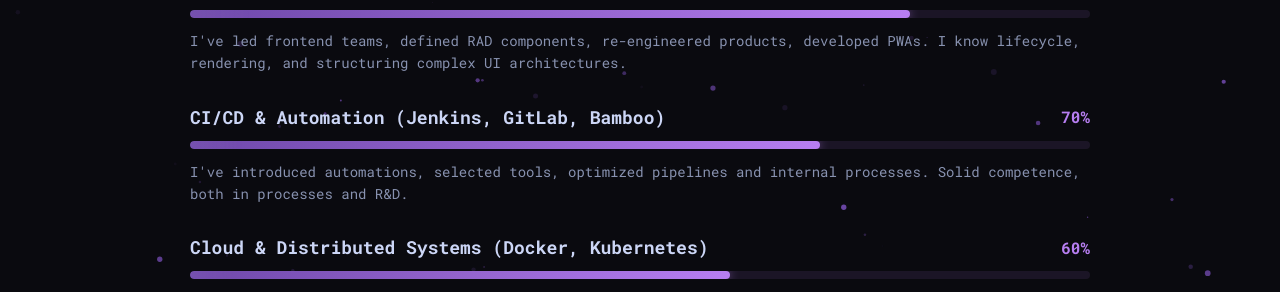
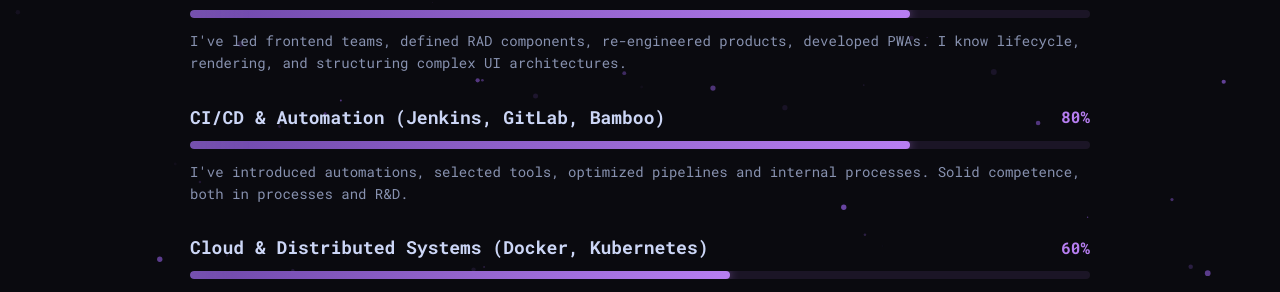
Before and after one commit to lucapalomba/lucapalomba, a Jekyll site: the page built from technologies.html, in a window 1280 px wide and 900 px high, scrolled down 658 px. Shown: the part 154-446 px from the top of the window. Built offline with Jekyll 4.4.1, drawn with Linux system fonts in a browser that asks for light colours.

Commit message:
chore(technologies): raise CI/CD & Automation level to 80%
Bump the CI/CD & Automation progress bar from 70% to 80% in
technologies.html (percentage label and data-progress).

Co-Authored-By: Claude Code <noreply@anthropic.com>

```diff
--- a/technologies.html
+++ b/technologies.html
@@ -79,10 +79,10 @@ page_scripts:
                     <div class="tech-progress-header">
                         <span class="tech-name" data-i18n="technologies.tech.cicd">CI/CD & Automation (Jenkins,
                             GitLab, Bamboo)</span>
-                        <span class="tech-percentage">70%</span>
+                        <span class="tech-percentage">80%</span>
                     </div>
                     <div class="tech-progress-bar">
-                        <div class="tech-progress-fill" data-progress="70"></div>
+                        <div class="tech-progress-fill" data-progress="80"></div>
                     </div>
                     <p class="tech-description" data-i18n="technologies.desc.cicd">I've introduced automations,
                         selected tools, optimized pipelines and internal processes. Solid competence, both in
```
